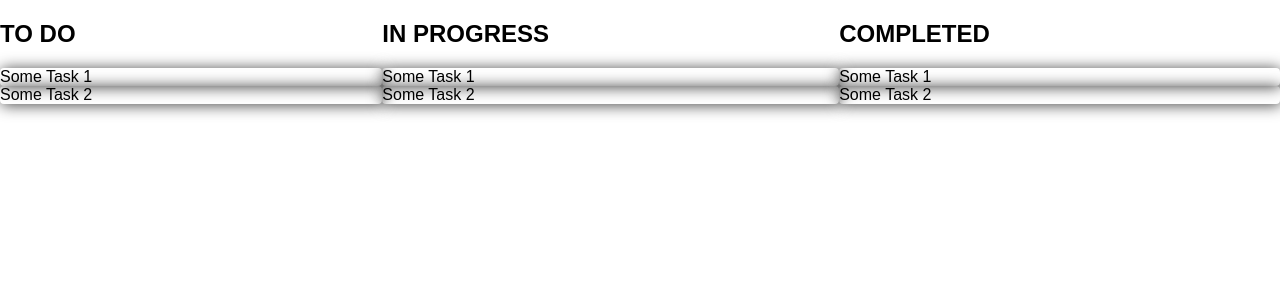
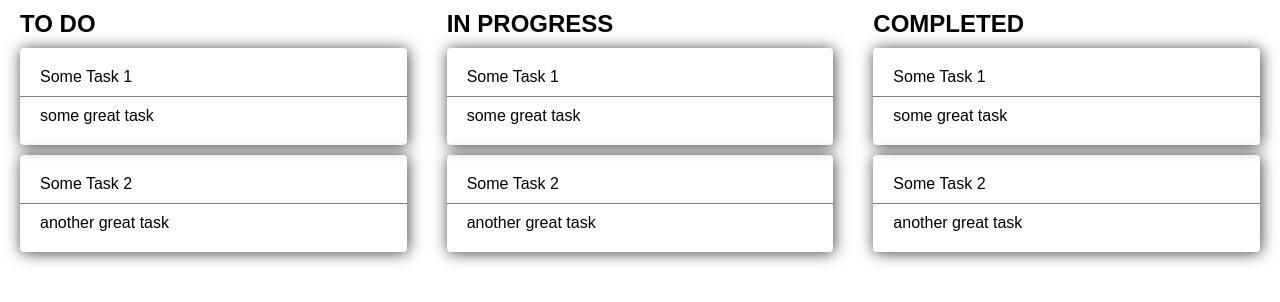
Before and after one commit to ohearonkg/redux-lessons, a React (Create React App) app: page / in a window 1280 px wide. Shown: the top 302 px of the page. Built offline with nearby package versions, Linux system fonts and the light colour scheme.

Commit message:
before adding the column where each item resides.

```diff
--- a/src/components/Task/Task.jsx
+++ b/src/components/Task/Task.jsx
@@ -4,8 +4,44 @@ import styled from 'styled-components'
 const TaskWrapper = styled.div`
   border-radius: 4px;
   box-shadow: 1px 1px 15px 0px rgba(0,0,0,0.75);
+  transition: all 0.2s ease;
+
+  &:hover {
+    cursor: pointer;
+    transform: scale(1.025);
+    box-shadow: 0.5px 0.5px 15px 0px rgba(0,0,0,0.5);
+  }
 `;
 
-const Task = props => <TaskWrapper> {props.title} </TaskWrapper>
+const TaskTitleWrapper = styled.div`
+  padding: 20px 20px 10px 20px;
+`;
+
+const TaskContentWrapper = styled.div`
+  padding: 10px 20px 20px 20px;
+`;
+
+const TaskSectionDivider = styled.hr`
+  height: 1px;
+  background-color: grey;
+  border: none;
+  margin: 0;
+`
+
+const Task = props => {
+  return (
+    <TaskWrapper>
+      <TaskTitleWrapper>
+        {props.title}
+      </TaskTitleWrapper>
+
+      <TaskSectionDivider />
+
+      <TaskContentWrapper>
+        {props.description}
+      </TaskContentWrapper>
+    </TaskWrapper>
+  )
+}
 
 export default Task;
--- a/src/components/TaskBoard/TaskBoard.jsx
+++ b/src/components/TaskBoard/TaskBoard.jsx
@@ -4,32 +4,39 @@ import styled from 'styled-components';
 
 const sampleTasks = [
   {
-    title: 'Some Task 1'
+    title: 'Some Task 1',
+    description: 'some great task'
   },
   {
-    title: 'Some Task 2'
+    title: 'Some Task 2',
+    description: 'another great task'
   }
 ]
 
 const TaskBoardWrapper = styled.div`
   display: flex;
   flex-direction: row;
+  padding: 10px 0;
 `;
 
 const TaskColumnWrapper = styled.div`
   flex: 1 1 auto;
+  padding: 0 20px;
 `;
 
 const TaskColumnTitle = styled.h2`
+  margin: 0;
+  padding: 0;
   text-transform: uppercase;
 `;
 
 const TaskBoard = props => {
+  const {statuses} = props;
   return (
     <TaskBoardWrapper>
-      {props.statuses.map( (status,index) => {
+      {statuses.map( (status,index) => {
         return (
-          <TaskColumnWrapper>
+          <TaskColumnWrapper key={index}>
             <TaskColumnTitle> {status} </TaskColumnTitle>
             <TaskList tasks={sampleTasks} />
           </TaskColumnWrapper>
--- a/src/components/TaskList/TaskList.jsx
+++ b/src/components/TaskList/TaskList.jsx
@@ -1,13 +1,26 @@
 import React from 'react';
 import Task from '../Task/Task';
+import styled from 'styled-components';
+
+const TaskListWrapper = styled.div`
+  margin-top: 10px;
+`;
+
+const TaskWrapper = styled.div`
+  &:nth-child(n+2) {
+    margin-top: 10px;
+  }
+`;
 
 const TaskList = props => {
   return (
-    <div>
+    <TaskListWrapper>
       {props.tasks.map( (task,index) =>
-          <Task key={index} title={task.title} />
+        <TaskWrapper key={index}>
+          <Task title={task.title} description={task.description}/>
+        </TaskWrapper>
       )}
-    </div>
+    </TaskListWrapper>
   )
 }
 
```
